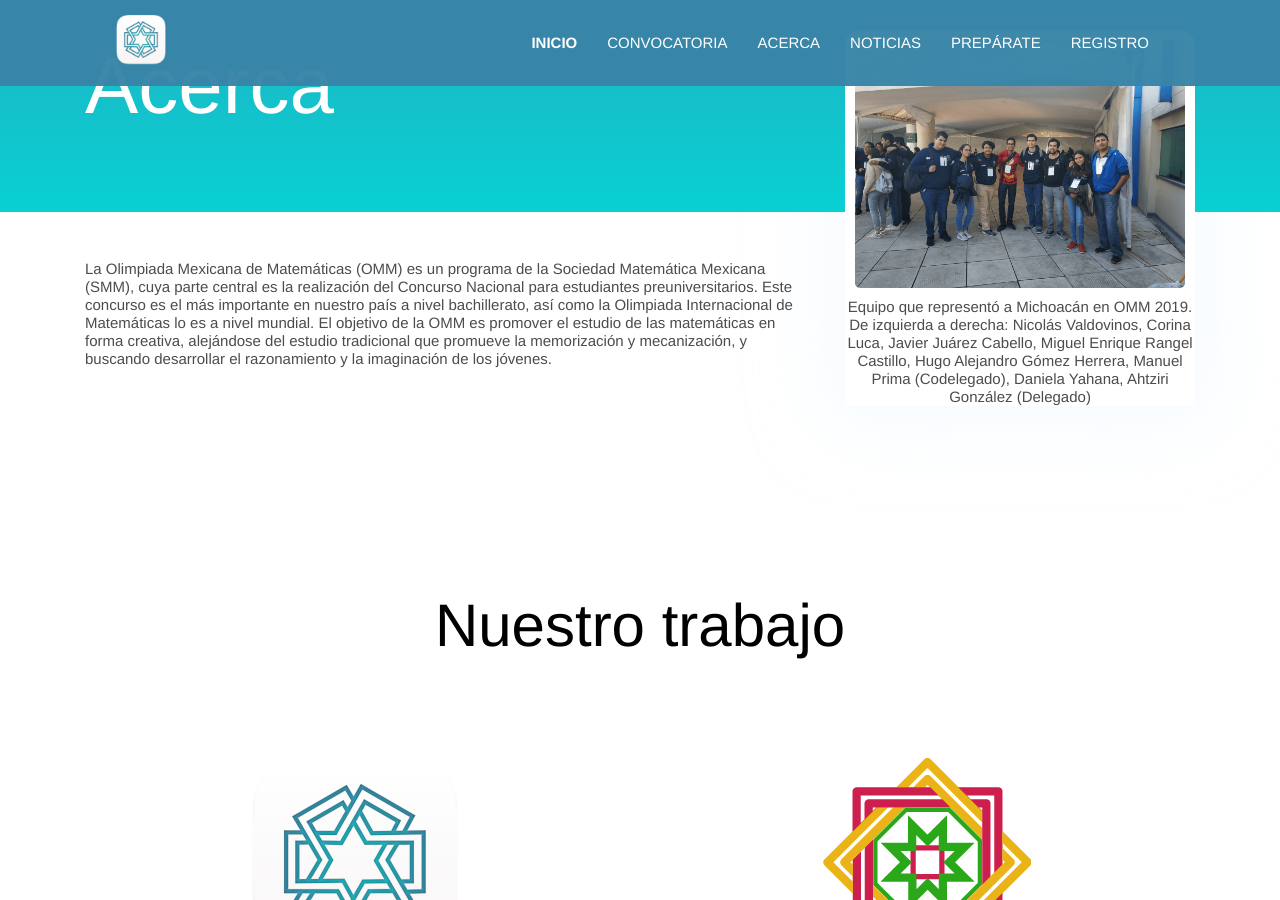
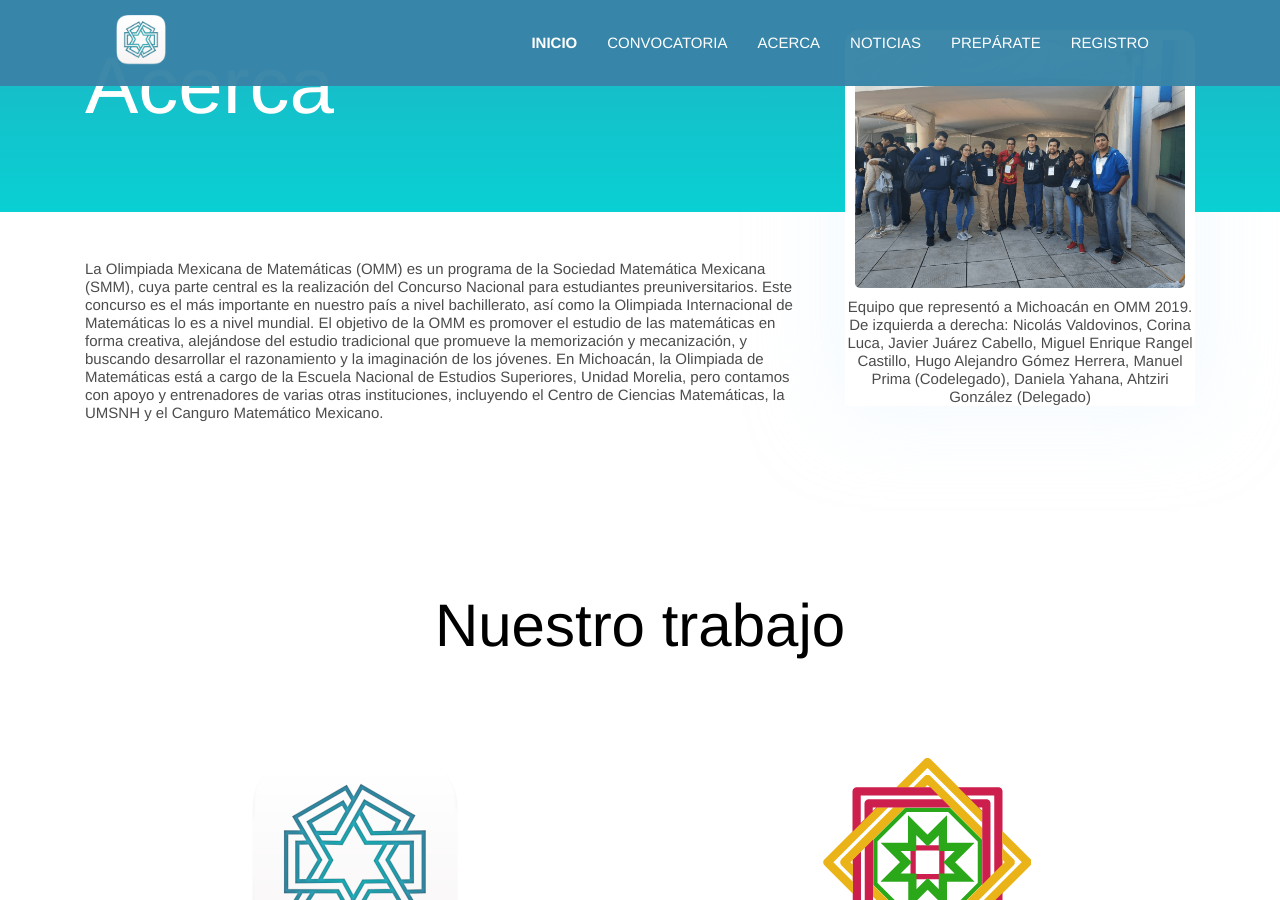
Before and after one commit to OlimpiadaMatematicasMichoacan/WOMM, a Jekyll site: the page built from _pages/acerca.html, in a window 1280 px wide and 900 px high, scrolled down 312 px. Built offline with Jekyll 4.4.1, drawn with Linux system fonts in a browser that asks for light colours; some of the changed text lies outside the part shown.

Commit message:
Fixed something in acerca

```diff
--- a/_includes/sponsor-slider.html
+++ b/_includes/sponsor-slider.html
@@ -1,8 +1,6 @@
 {% if site.data.settings.client-slider-items %}
 <br>
 <br>
-<br>
-<center>Contamos con profesores de:</center>
 <br>
 <br>
 <br>
--- a/_pages/acerca.html
+++ b/_pages/acerca.html
@@ -30,7 +30,7 @@
   <div class="container">
     <div class="row">
       <div class="col-md-8">
-        La Olimpiada Mexicana de Matemáticas (OMM)  es un programa de la Sociedad Matemática Mexicana (SMM), cuya parte central es la realización del Concurso Nacional para estudiantes preuniversitarios. Este concurso es el más importante en nuestro país a nivel bachillerato, así como la Olimpiada Internacional de Matemáticas lo es a nivel mundial. El objetivo de la OMM es promover el estudio de las matemáticas en forma creativa, alejándose del estudio tradicional que promueve la memorización y mecanización, y buscando desarrollar el razonamiento y la imaginación de los jóvenes.
+        La Olimpiada Mexicana de Matemáticas (OMM)  es un programa de la Sociedad Matemática Mexicana (SMM), cuya parte central es la realización del Concurso Nacional para estudiantes preuniversitarios. Este concurso es el más importante en nuestro país a nivel bachillerato, así como la Olimpiada Internacional de Matemáticas lo es a nivel mundial. El objetivo de la OMM es promover el estudio de las matemáticas en forma creativa, alejándose del estudio tradicional que promueve la memorización y mecanización, y buscando desarrollar el razonamiento y la imaginación de los jóvenes. En Michoacán, la Olimpiada de Matemáticas está a cargo de la Escuela Nacional de Estudios Superiores, Unidad Morelia, pero contamos con apoyo y entrenadores de varias otras instituciones, incluyendo el Centro de Ciencias Matemáticas, la UMSNH y el Canguro Matemático Mexicano.
       </div>
       <div class="col-md-4 text-center drag-lg-top">
         <div class="shadow-down mb-4">
```
